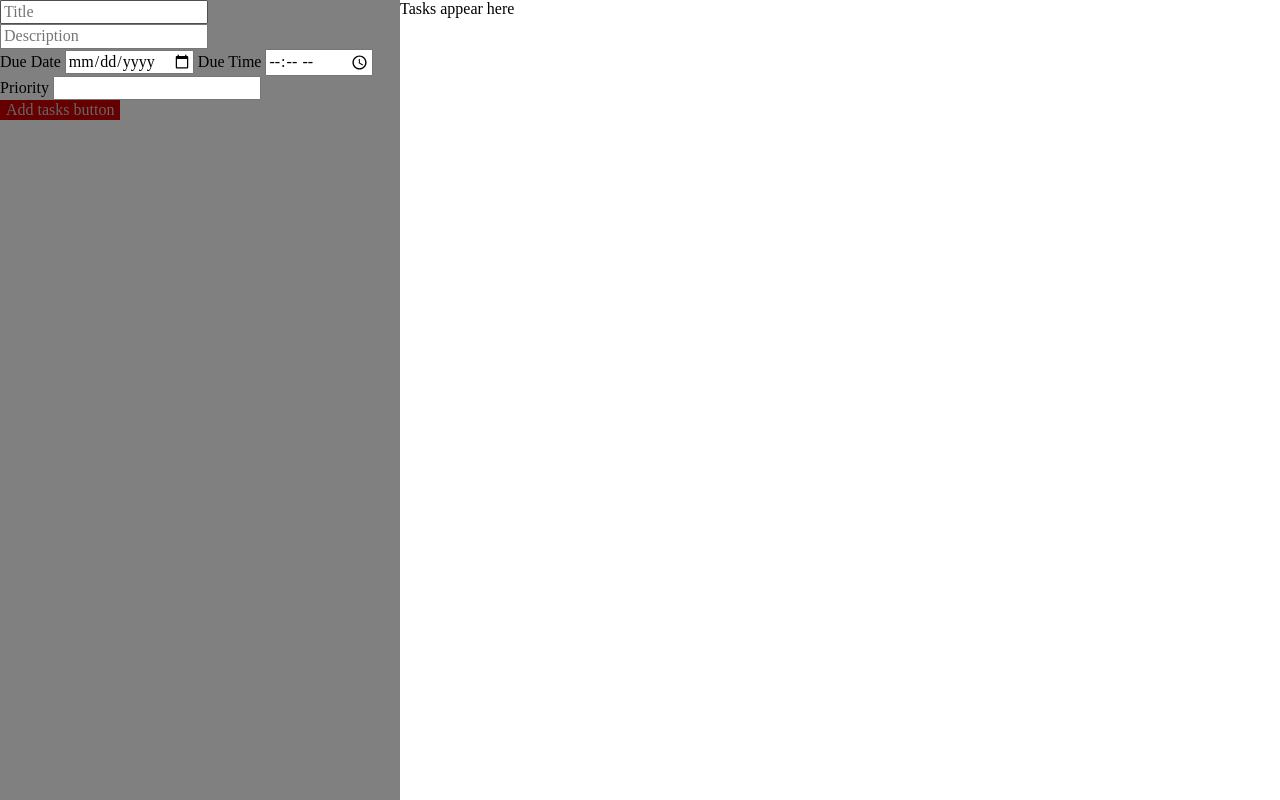
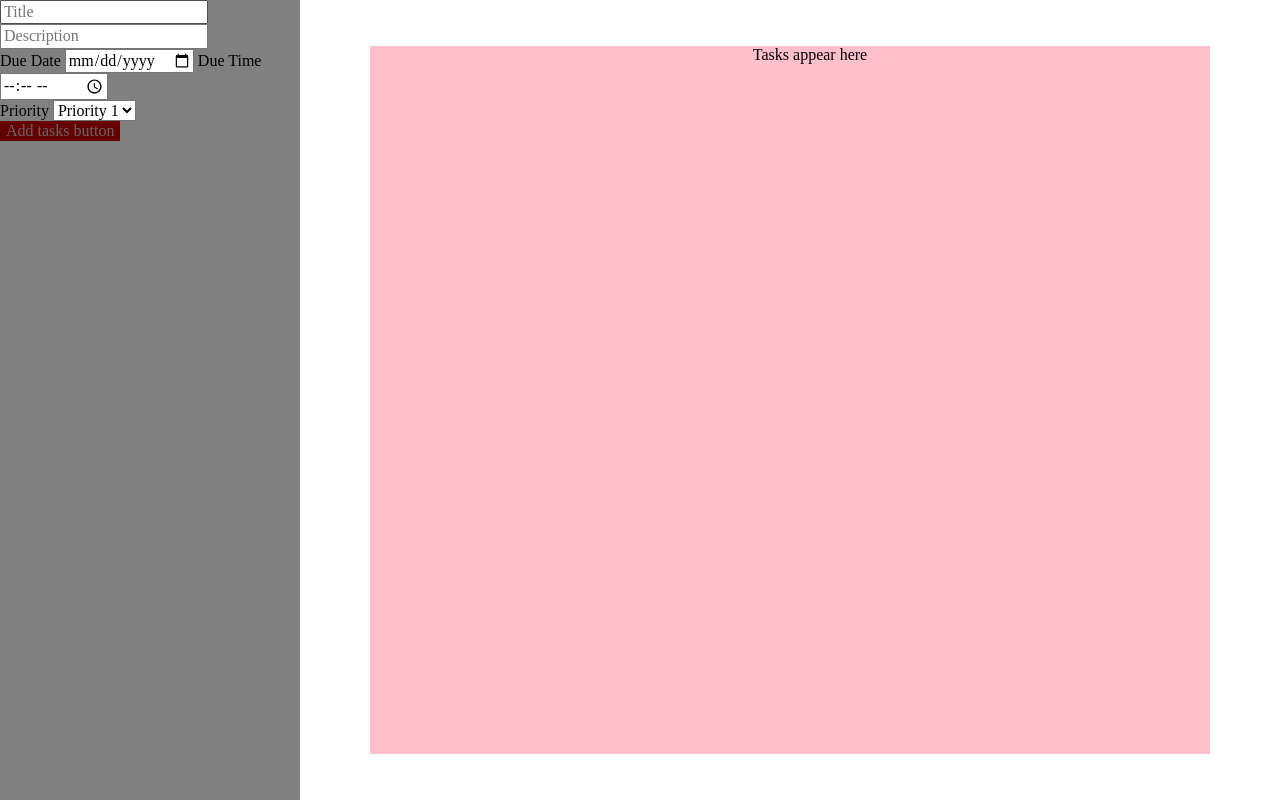
Before and after one commit to KojinKuro/todo-app, a website built with webpack: page src/index.html in a window 1280 px wide. Built offline with nearby package versions, Linux system fonts and the light colour scheme.

Commit message:
Fix styling and padding
Stop sidebar from weird scaling issues. Add different colors based on
priority of task. Style task titles and descriptions to be different
sizes. Change task display based on screen size for more or less
padding.

```diff
--- a/src/index.html
+++ b/src/index.html
@@ -7,7 +7,7 @@
   </head>
   <body>
     <nav class="sidebar">
-      <div>
+      <div class="sidebar-content">
         <form class="tasks-form">
           <div>
             <input type="text" name="title" id="title" placeholder="Title" />
@@ -28,15 +28,22 @@
           </div>
           <div>
             <label for="priority">Priority</label>
-            <input type="number" name="priority" id="priority" />
+            <select name="priority" id="priority">
+              <option value="priority-1" selected>Priority 1</option>
+              <option value="priority-2">Priority 2</option>
+              <option value="priority-3">Priority 3</option>
+              <option value="priority-4">Priority 4</option>
+            </select>
           </div>
           <button class="disabled add-tasks-button">Add tasks button</button>
         </form>
       </div>
       <span class="sidebar-handle">
     </nav>
-    <main class="tasks-display">
-      <div>Tasks appear here</div>
+    <main>
+      <ul class="tasks-display">
+        <div>Tasks appear here</div>
+      </ul>
     </main>
   </body>
 </html>
--- a/src/scss/style.scss
+++ b/src/scss/style.scss
@@ -12,7 +12,10 @@ $text-deactivated-color: color-mix(
   $text-color
 );
 
-$sidebar-width: 600px;
+$task-title-size: 1.25rem;
+$task-description-size: 1rem;
+
+$sidebar-width: 300px;
 
 html,
 body {
@@ -24,13 +27,18 @@ body {
 }
 
 .sidebar {
-  display: grid;
-  grid-template-columns: 1fr 5px;
+  display: flex;
+  flex-shrink: 0;
 
   background-color: grey;
-  width: 400px;
+  width: $sidebar-width;
+
+  .sidebar-content {
+    flex-grow: 1;
+  }
 
   .sidebar-handle {
+    flex-basis: 5px;
     cursor: col-resize;
     transition: all 0.2s;
 
@@ -38,6 +46,55 @@ body {
       background-color: color-mix(in srgb, grey, black 50%);
     }
   }
+}
+
+main {
+  width: 100%;
+  display: flex;
+  flex-direction: row;
+  justify-content: center;
+
+  padding: 30px;
+}
+
+.tasks-display {
+  background-color: pink;
+  max-width: 800px;
+  flex-grow: 1;
+
+  display: flex;
+  flex-direction: column;
+  align-items: center;
+}
+
+.task {
+  width: 100%;
+  margin-bottom: 10px;
+  list-style: none;
+
+  .task-title {
+    font-size: $task-title-size;
+  }
+
+  .task-description {
+    font-size: $task-description-size;
+  }
+}
+
+.priority-1 {
+  color: black;
+}
+
+.priority-2 {
+  color: blue;
+}
+
+.priority-3 {
+  color: yellow;
+}
+
+.priority-4 {
+  color: red;
 }
 
 button {
```
